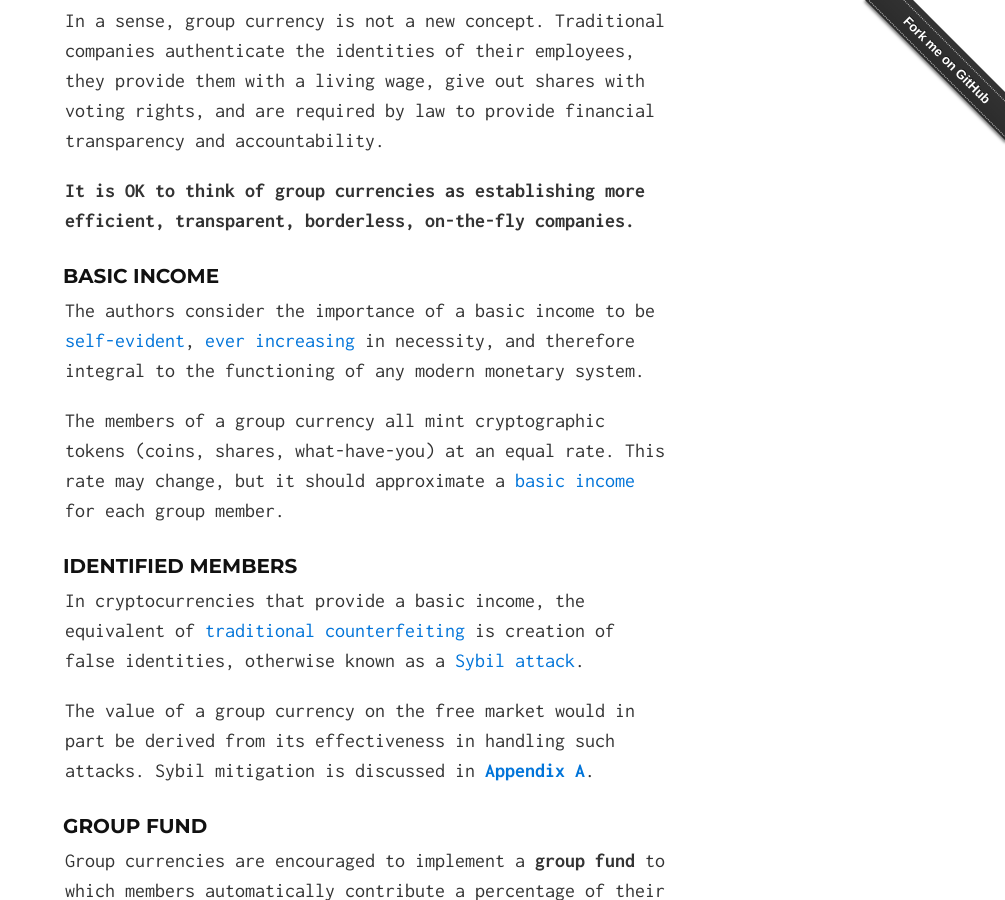
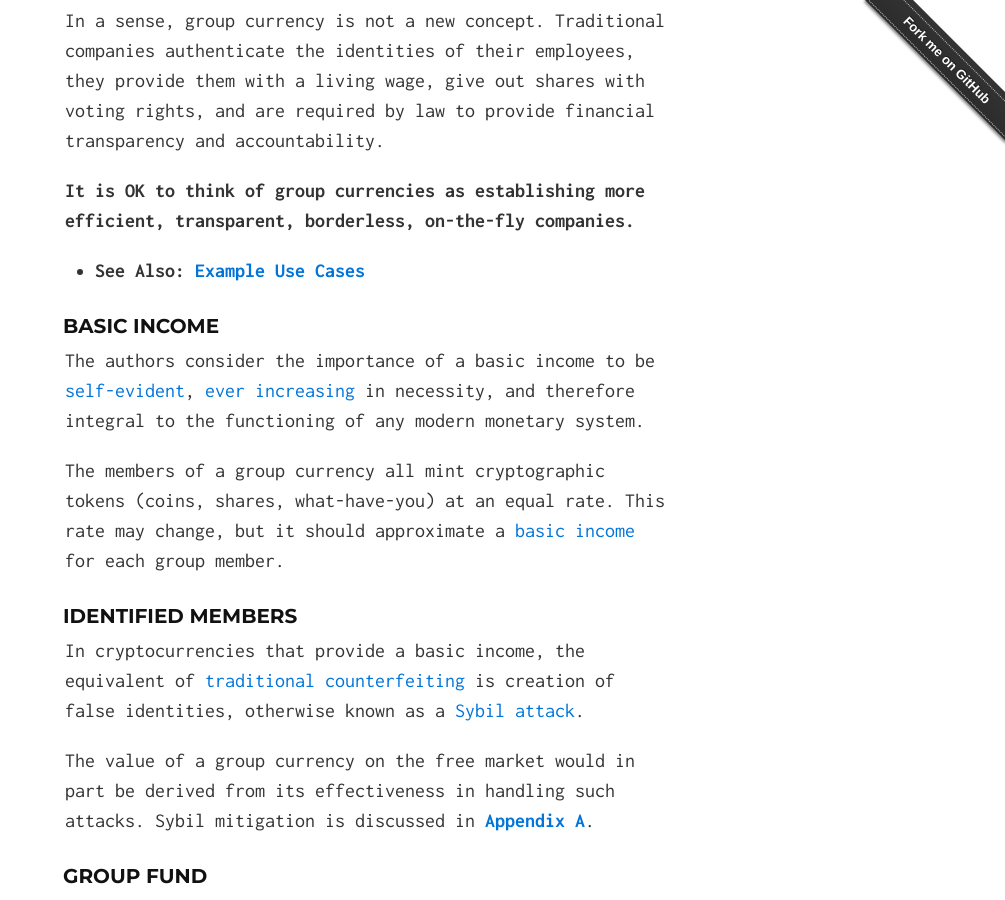
Before and after one commit to okTurtles/groupcurrency.org, a Jekyll site: the page built from index.md, in a window 1280 px wide and 900 px high, scrolled down 764 px. Shown: the whole window, without its empty margins (275-1280 px from the left). Built offline with Jekyll 4.4.1, drawn with Linux system fonts in a browser that asks for light colours; comment, search, counter and statistics services are not loaded.

Commit message:
Added link to Example Use Cases near top

```diff
--- a/index.md
+++ b/index.md
@@ -20,6 +20,8 @@ By linking real-world identities to blockchain entries it is possible to extend
 In a sense, group currency is not a new concept. Traditional companies authenticate the identities of their employees, they provide them with a living wage, give out shares with voting rights, and are required by law to provide financial transparency and accountability.
 
 __It is OK to think of group currencies as establishing more efficient, transparent, borderless, on-the-fly companies.__
+
+- __See Also: [Example Use Cases](<#Examples>)__
 
 ### Basic Income
 
```
